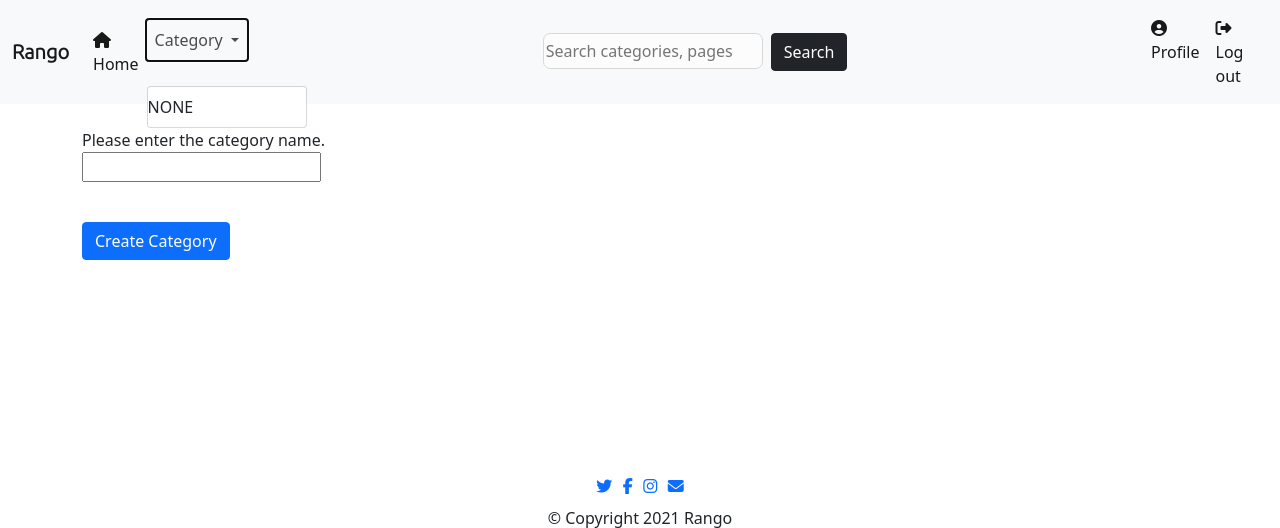
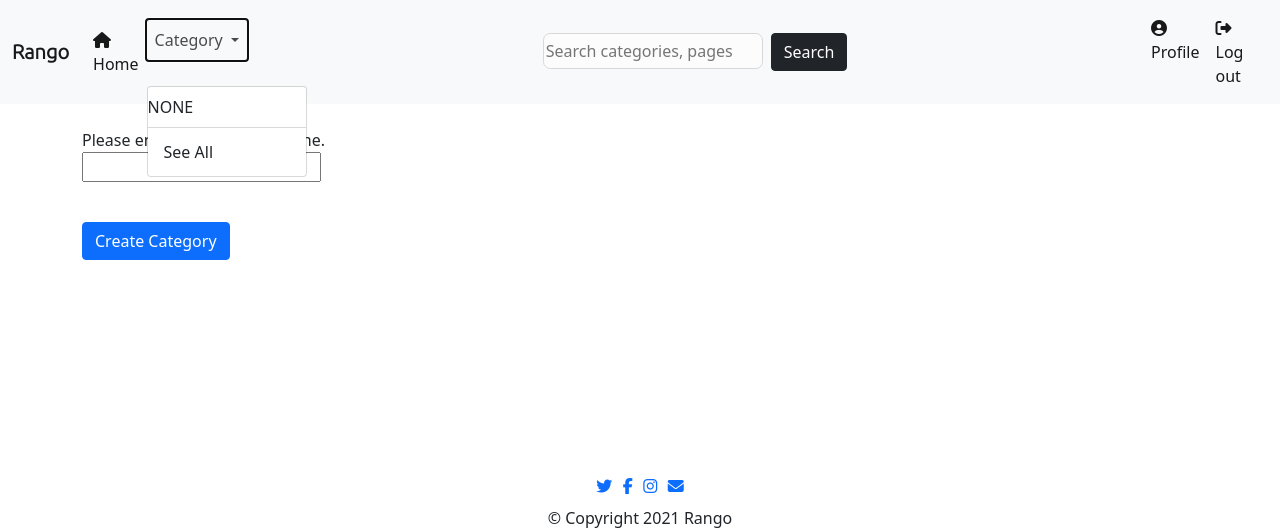
Before and after one commit to Rookies4/Rango, a Django app: page /rango/add_category/ in a window 1280 px wide, after a click on "Category". Shown: the top 528 px of the page. Run offline with Django 3.2, Linux system fonts and the light colour scheme; the visitor is signed in with stand-in values (Sample User, id 1); some libraries are stand-ins or nearby versions.

Commit message:
optimized category dropdown menu on navbar

```diff
--- a/templates/rango/base.html
+++ b/templates/rango/base.html
@@ -67,6 +67,8 @@
                 {% else %}
                 <li class="nav-item">NONE</li>
                 {% endif %}
+                <div class="dropdown-divider"></div>
+                <a class="dropdown-item" href="/rango/category/">See All</a>
               </ul>
             </li>
           </ul>
```
